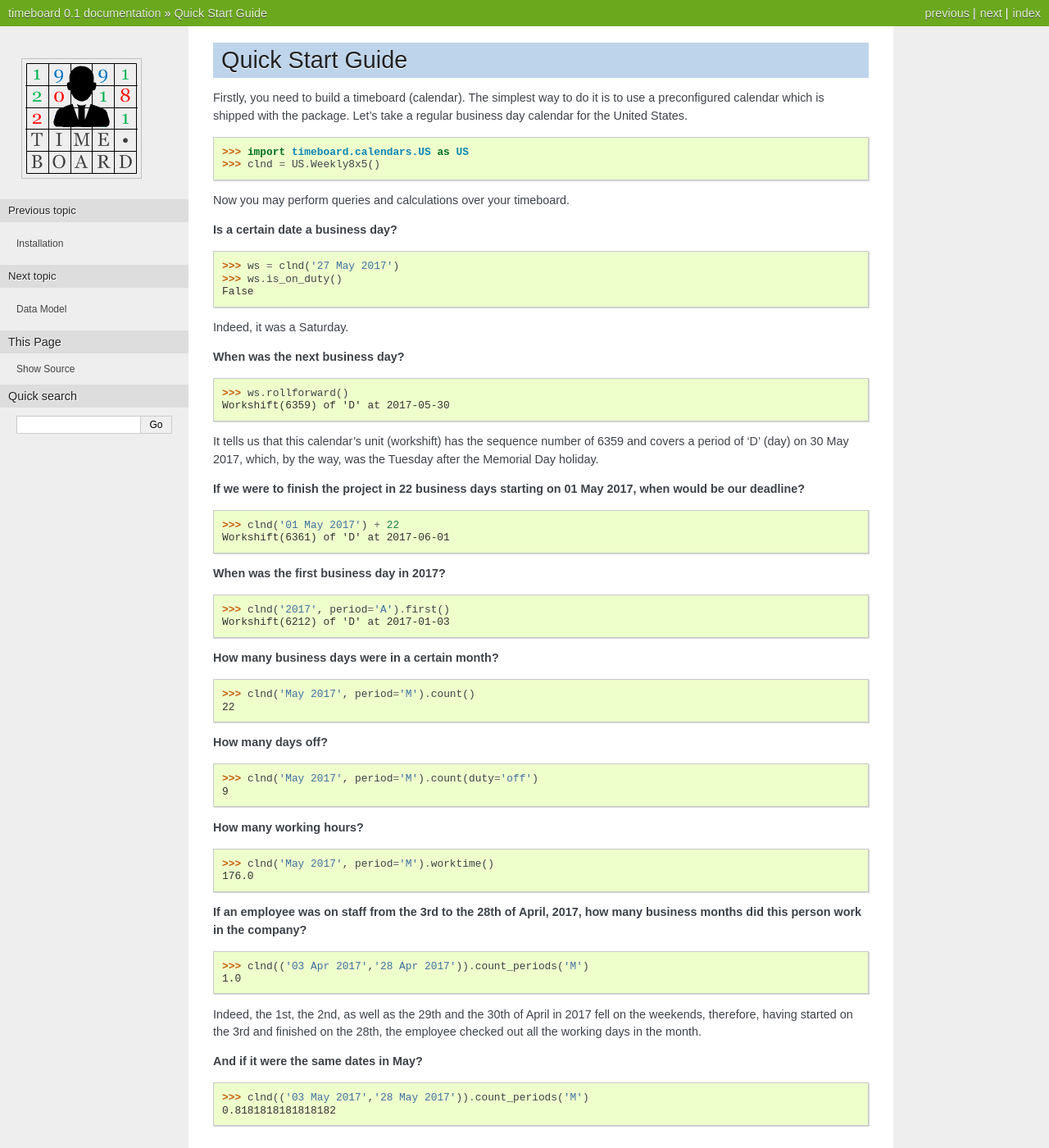
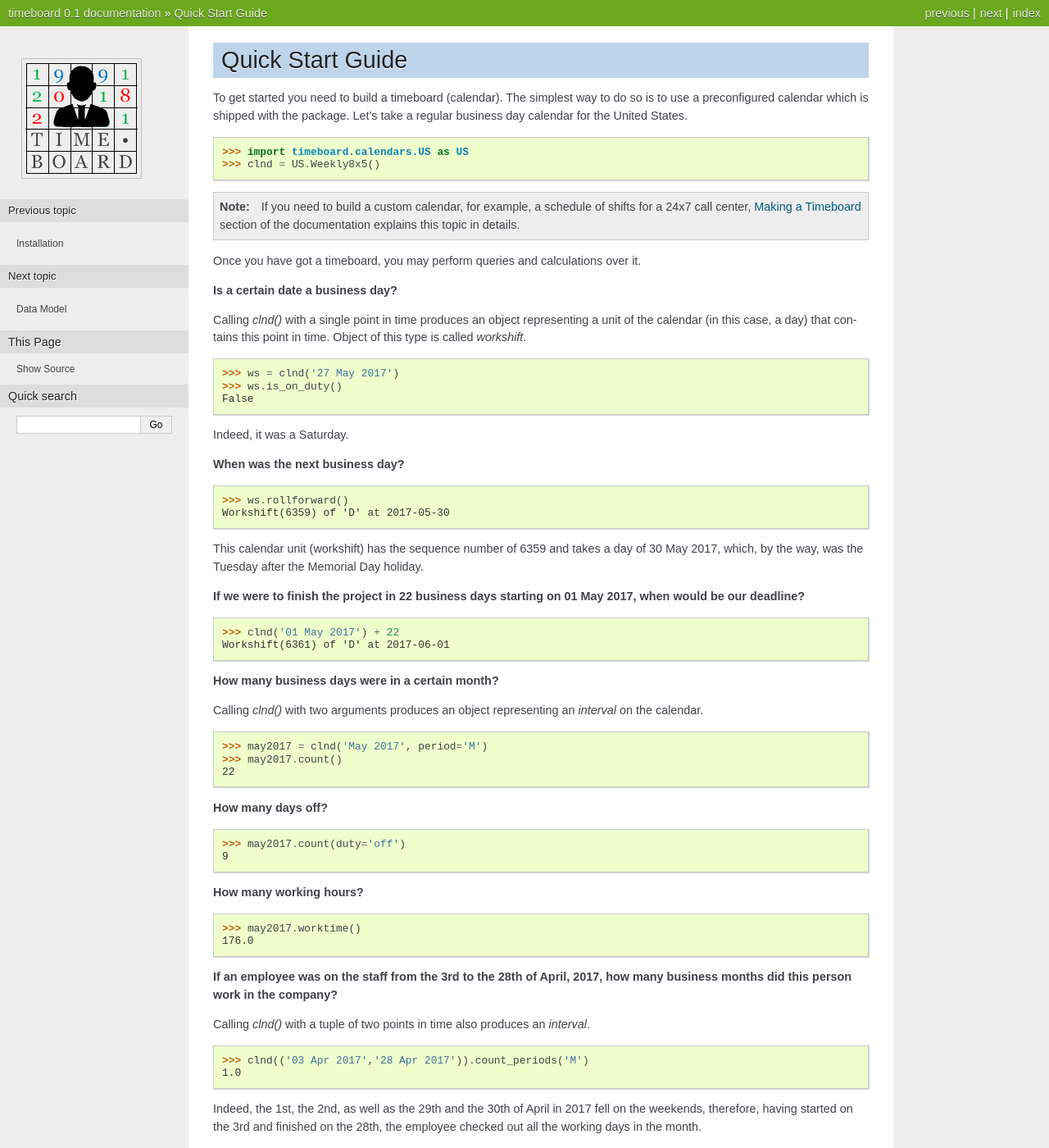
Before and after one commit to mmamaev/timeboard, a Sphinx documentation site: the page built from doc/source/quick_start.rst, in a window 1280 px wide and 1400 px high. Shown: the whole window at 82% size. Built offline with Sphinx 7.4.7, drawn with Linux system fonts in a browser that asks for light colours; some of the changed text lies outside the part shown.

Commit message:
Doc update (quick start examples; cosmetic)

```diff
--- a/doc/source/making_a_timeboard.rst
+++ b/doc/source/making_a_timeboard.rst
@@ -814,7 +814,7 @@
 
 .. note:: See also :ref:`Compound Workshifts <compound-workshifts-section>` section in *Data Model* for the discussion about why and when you need compound workshifts.
 
-Compound workshift is created from a span when a corresponding element of `structure` is neither a pattern nor an organizer. The value of such element is considered the label for the compound workshift. The workshift will consists of all base units of the corresponding span. ::
+Compound workshift is created from a span when a corresponding element of `structure` is neither a pattern nor an organizer. The value of such element is considered the label for the compound workshift. The workshift consists of all base units of the corresponding span. ::
 
     >>> day_parts = tb.Marker(each='D',
     ...                    at=[{'hours':2}, {'hours':8}, {'hours':18}])
--- a/doc/source/quick_start.rst
+++ b/doc/source/quick_start.rst
@@ -2,15 +2,21 @@
 Quick Start Guide
 *****************
 
-Firstly, you need to build a timeboard (calendar). The simplest way to do it is to use a preconfigured calendar which is shipped with the package. Let's take a regular business day calendar for the United States. ::
+To get started you need to build a timeboard (calendar). The simplest way to do so is to use a preconfigured calendar which is shipped with the package. Let's take a regular business day calendar for the United States.
+::
 
     >>> import timeboard.calendars.US as US
     >>> clnd = US.Weekly8x5()
 
-Now you may perform queries and calculations over your timeboard.
+
+.. note:: If you need to build a custom calendar, for example, a schedule of shifts for a 24x7 call center, :doc:`Making a Timeboard <making_a_timeboard>` section of the documentation explains this topic in details.
+
+Once you have got a timeboard, you may perform queries and calculations over it.
 
 
 **Is a certain date a business day?**
+
+Calling `clnd()` with a single point in time produces an object representing a unit of the calendar (in this case, a day) that contains this point in time. Object of this type is called *workshift*.
 ::
 
     >>> ws = clnd('27 May 2017')
@@ -26,7 +32,7 @@
     >>> ws.rollforward()
     Workshift(6359) of 'D' at 2017-05-30
 
-It tells us that this calendar's unit (workshift) has the sequence number of 6359 and covers a period of 'D' (day) on 30 May 2017, which, by the way, was the Tuesday after the Memorial Day holiday.
+This calendar unit (workshift) has the sequence number of 6359 and takes a day of 30 May 2017, which, by the way, was the Tuesday after the Memorial Day holiday.
 
 
 **If we were to finish the project in 22 business days starting on 01 May 2017, when would be our deadline?**
@@ -36,35 +42,33 @@
     Workshift(6361) of 'D' at 2017-06-01
 
 
-**When was the first business day in 2017?**
+**How many business days were in a certain month?**
+
+Calling `clnd()` with two arguments produces an object representing an *interval* on the calendar.
 ::
 
-    >>> clnd('2017', period='A').first()
-    Workshift(6212) of 'D' at 2017-01-03
-
-
-**How many business days were in a certain month?**
-::
-
-    >>> clnd('May 2017', period='M').count()
+    >>> may2017 = clnd('May 2017', period='M')
+    >>> may2017.count()
     22
 
 
 **How many days off?**
 ::
 
-    >>> clnd('May 2017', period='M').count(duty='off')
+    >>> may2017.count(duty='off')
     9
 
 
 **How many working hours?**
 ::
 
-    >>> clnd('May 2017', period='M').worktime()
+    >>> may2017.worktime()
     176.0
 
 
-**If an employee was on staff from the 3rd to the 28th of April, 2017, how many business months did this person work in the company?**
+**If an employee was on the staff from the 3rd to the 28th of April, 2017, how many business months did this person work in the company?**
+
+Calling `clnd()` with a tuple of two points in time also produces an *interval*.
 ::
 
     >>> clnd(('03 Apr 2017','28 Apr 2017')).count_periods('M')
@@ -78,3 +82,24 @@
 
     >>> clnd(('03 May 2017','28 May 2017')).count_periods('M')
     0.8181818181818182
+
+**If an employee was on the staff from 01 Jan 2016 to 15 Jul 2017, what portion of the year 2017 this person has spent in the company?**
+::
+
+    >>> tenure = clnd(('01 Jan 2016', '15 Jul 2017'))
+    >>> y2017 = clnd('2017', period='A')
+    >>> tenure.what_portion_of(y2017)
+    0.5421686746987951
+
+**And what portion of 2016?**
+::
+
+    >>> y2016 = clnd('2016', period='A')
+    >>> tenure.what_portion_of(y2016)
+    1.0
+
+**In total, how many years this person has worked for the company?**
+::
+
+    >>> tenure.count_periods('A')
+    1.5421686746987953
```
Also changed, not shown: README.rst (+47 -22 lines), doc/source/about.rst (+8 -5 lines).
